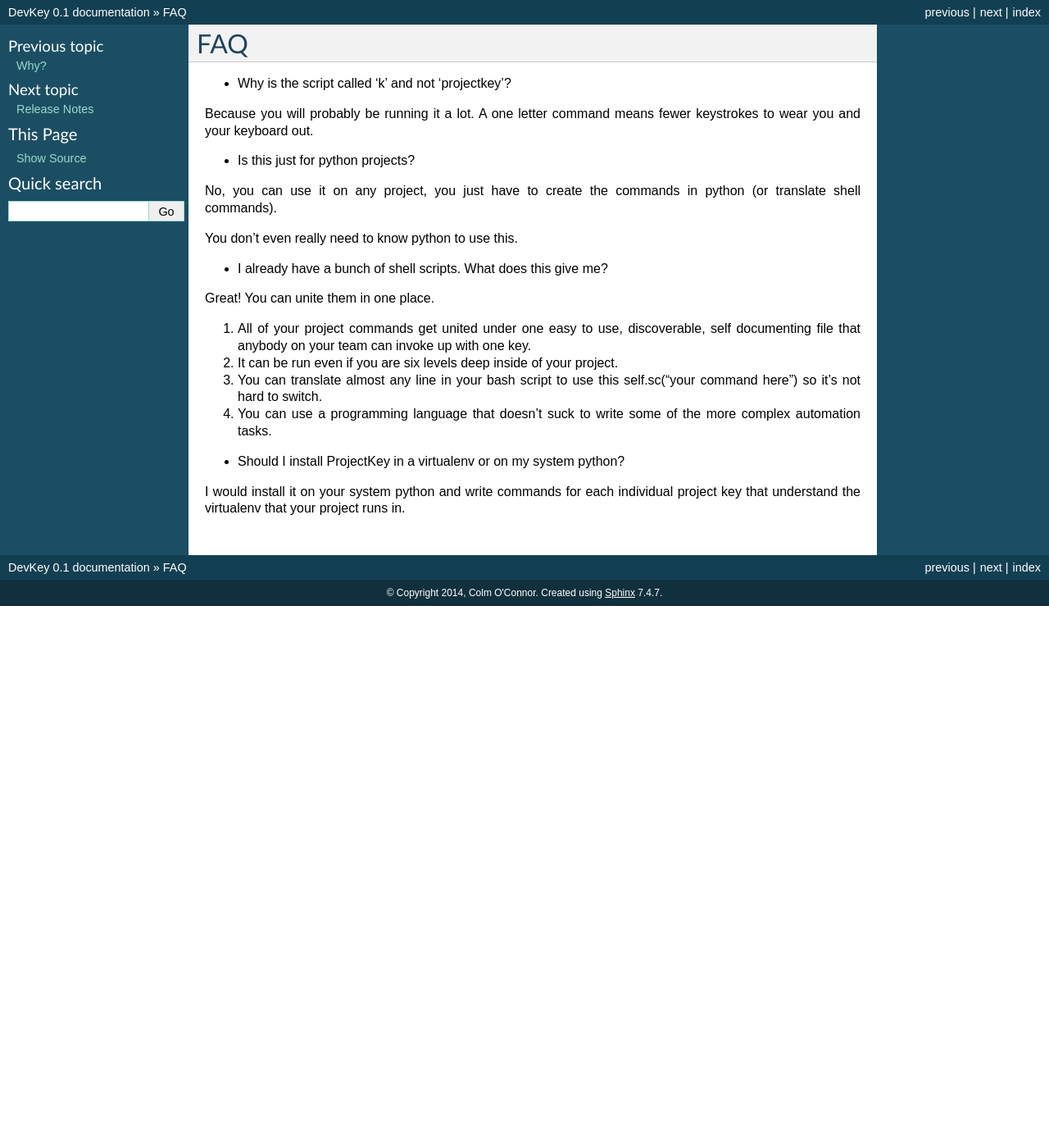
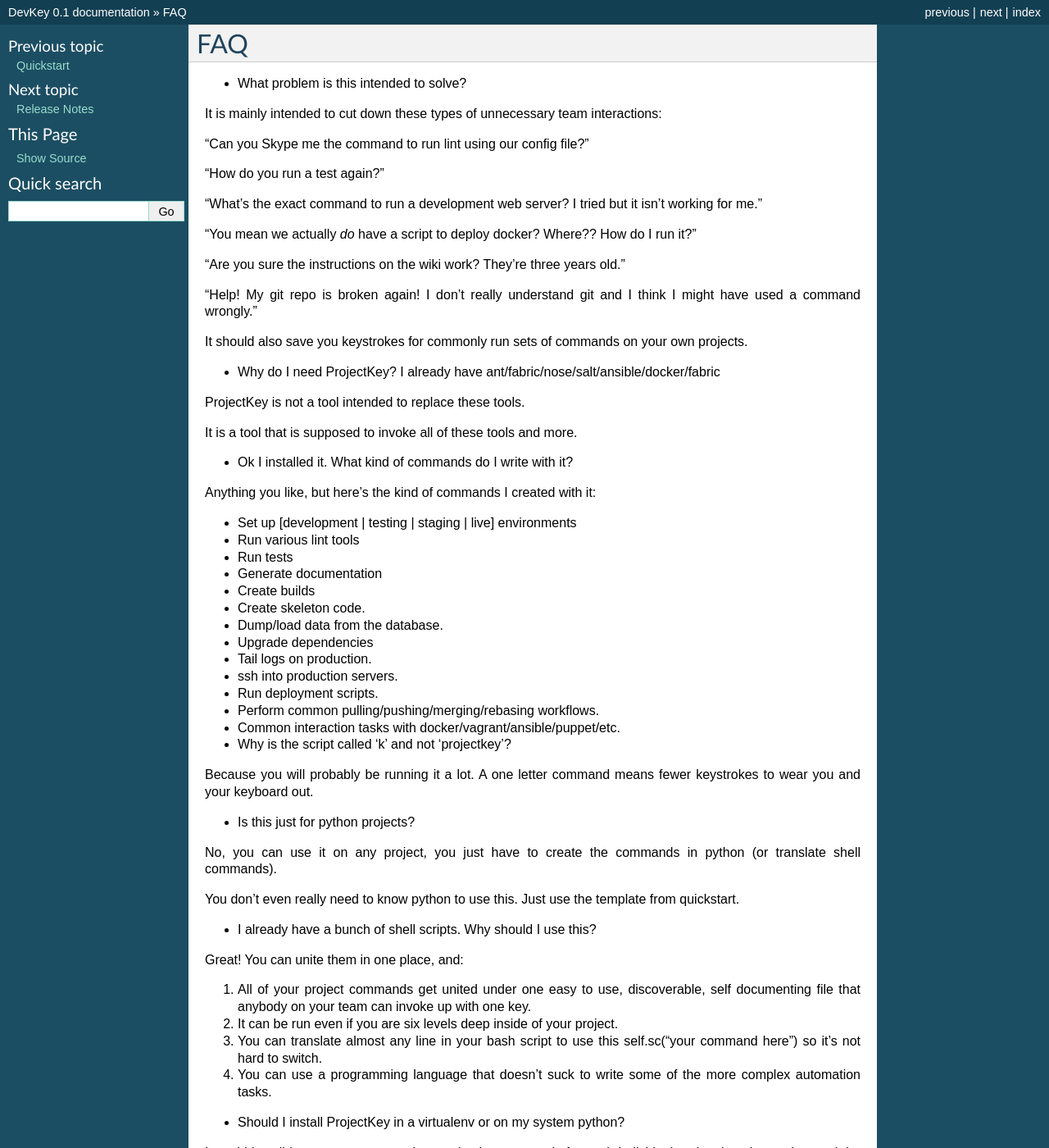
Before and after one commit to crdoconnor/devkey, a Sphinx documentation site: the page built from docs/faq.rst, in a window 1280 px wide and 1400 px high. Shown: the whole window at 82% size. Built offline with Sphinx 7.4.7, drawn with Linux system fonts in a browser that asks for light colours; pages that are not in the unit, such as notebooks, are missing from menus.

Commit message:
Combined why/faq

```diff
--- a/docs/faq.rst
+++ b/docs/faq.rst
@@ -1,5 +1,51 @@
 FAQ
 ===
+
+* What problem is this intended to solve?
+
+It is mainly intended to cut down these types of unnecessary team interactions:
+
+"Can you Skype me the command to run lint using our config file?"
+
+"How do you run a test again?"
+
+"What's the exact command to run a development web server? I tried but it isn't working for me."
+
+"You mean we actually *do* have a script to deploy docker? Where?? How do I run it?"
+
+"Are you sure the instructions on the wiki work? They're three years old."
+
+"Help! My git repo is broken again! I don't really understand git and I think I might have used a command wrongly."
+
+
+It should also save you keystrokes for commonly run sets of commands on your own projects.
+
+
+* Why do I need ProjectKey? I already have ant/fabric/nose/salt/ansible/docker/fabric
+
+ProjectKey is not a tool intended to replace these tools.
+
+It is a tool that is supposed to invoke all of these tools and more.
+
+
+
+* Ok I installed it. What kind of commands do I write with it?
+
+Anything you like, but here's the kind of commands I created with it:
+
+* Set up [development | testing | staging | live] environments
+* Run various lint tools
+* Run tests
+* Generate documentation
+* Create builds
+* Create skeleton code.
+* Dump/load data from the database.
+* Upgrade dependencies
+* Tail logs on production.
+* ssh into production servers.
+* Run deployment scripts.
+* Perform common pulling/pushing/merging/rebasing workflows.
+* Common interaction tasks with docker/vagrant/ansible/puppet/etc.
 
 
 * Why is the script called 'k' and not 'projectkey'?
@@ -11,11 +57,12 @@
 
 No, you can use it on any project, you just have to create the commands in python (or translate shell commands).
 
-You don't even really need to know python to use this.
+You don't even really need to know python to use this. Just use the template from quickstart.
 
-* I already have a bunch of shell scripts. What does this give me?
 
-Great! You can unite them in one place.
+* I already have a bunch of shell scripts. Why should I use this?
+
+Great! You can unite them in one place, and:
 
 1) All of your project commands get united under one easy to use, discoverable, self documenting file that anybody on your team can invoke up with one key.
 2) It can be run even if you are six levels deep inside of your project.
```
Also changed, not shown: docs/why.rst (deleted, +0 -45 lines).
